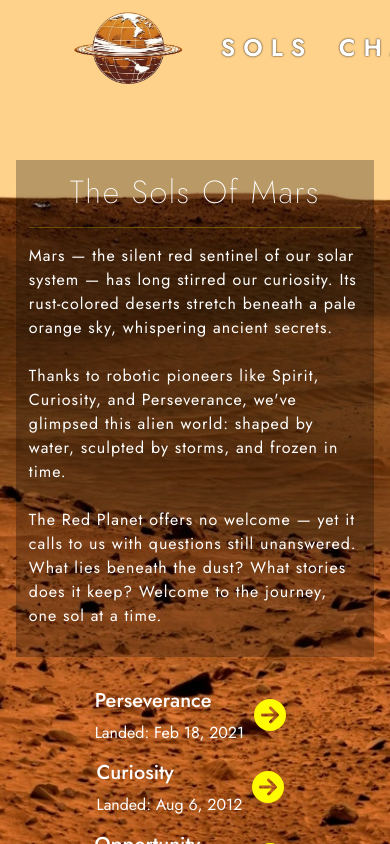
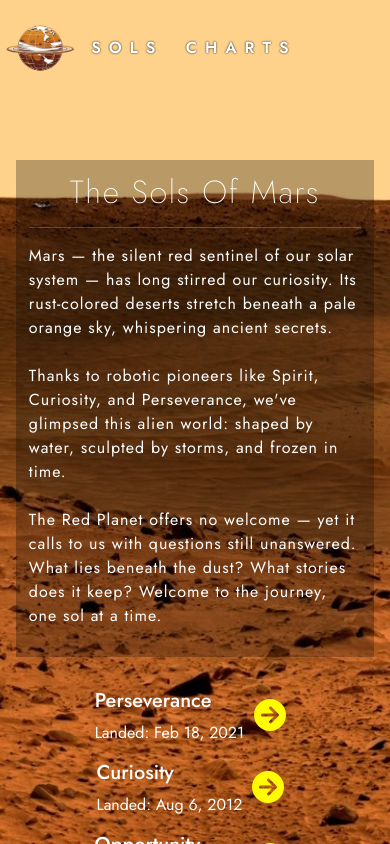
Before and after one commit to AllenGleeson/MarsSols, a React (Create React App) app in the folder frontend/: page / in a window 390 px wide. Shown: the top 844 px of the page. Built offline with nearby package versions, Linux system fonts and the light colour scheme; no server answers; a web font is replaced by a local one.

Commit message:
Adjusted navigation for mobile.

```diff
--- a/frontend/src/assets/css/nav.css
+++ b/frontend/src/assets/css/nav.css
@@ -28,3 +28,19 @@
     color: #0000003b;
     text-shadow: 0px 0px 2px #ffffff5e;
 }
+
+@media (max-width: 575.98px) {
+    .navbar-brand {
+        margin-left: 0rem;
+        margin-right: 0rem;
+    }
+
+    .navbar-brand img {
+        width: 5rem;
+    }
+
+    header .nav-link {
+        font-size: 1rem;
+        padding: 0.3rem;
+    }
+}
```
